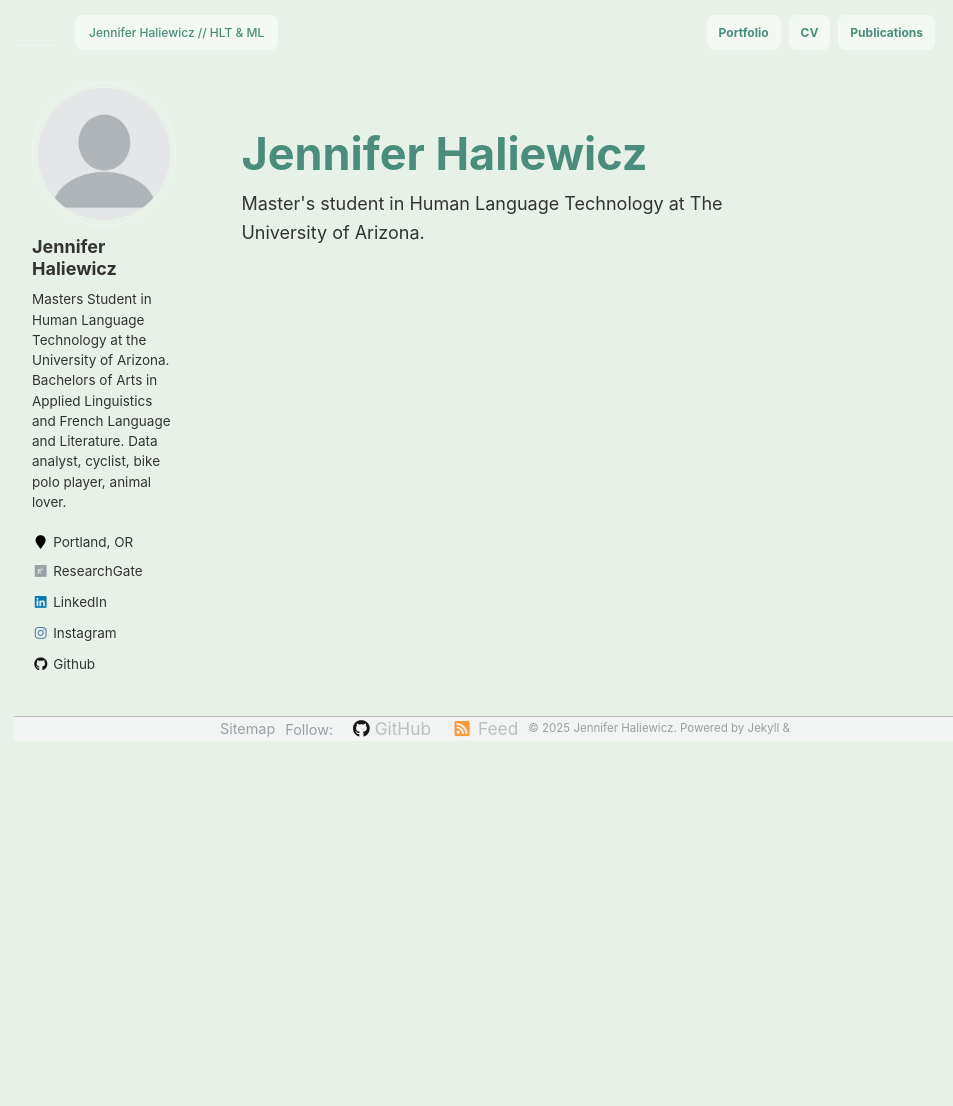
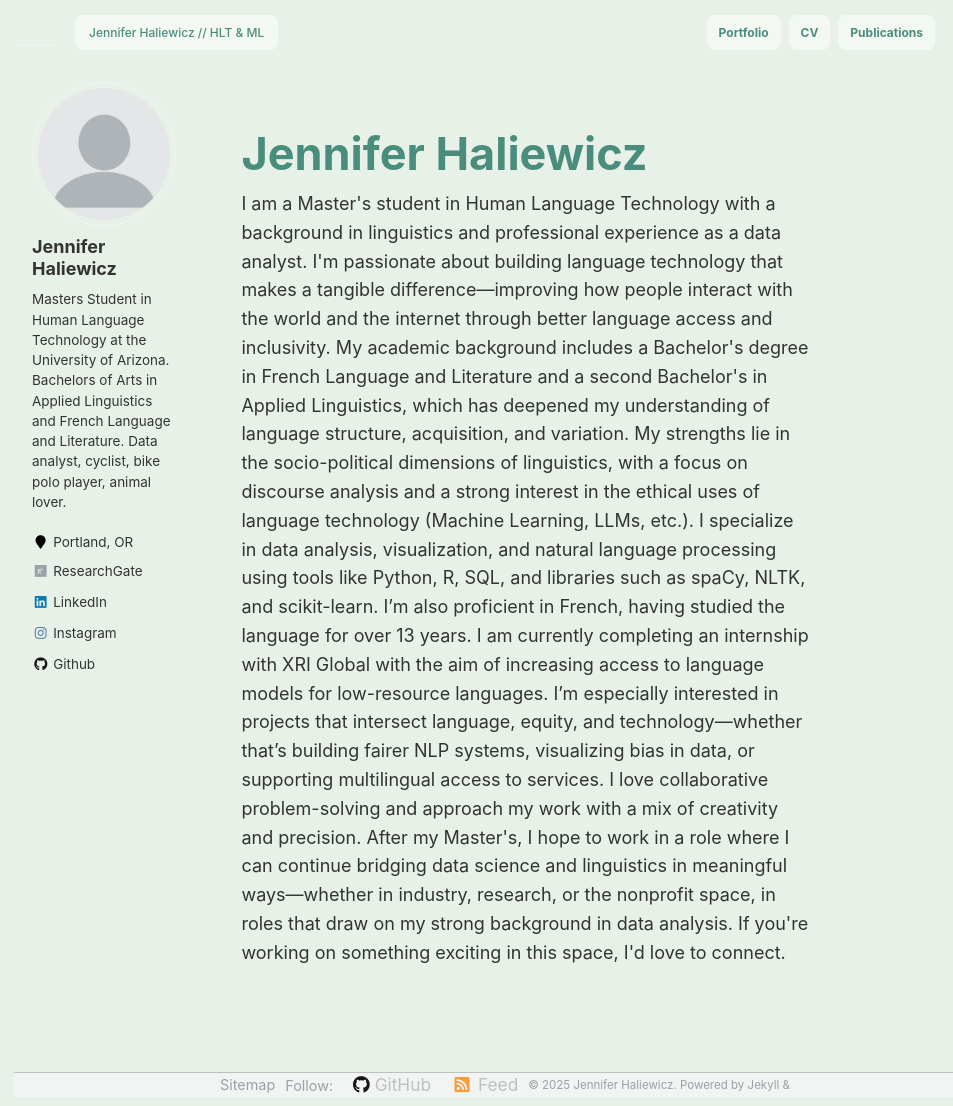
Before and after one commit to rofljen/HLTProfessionalSite, a Jekyll site: the page built from index.html, in a window 1280 px wide and 1106 px high. Shown: the whole window, without its empty margins (135-1088 px from the left). Built offline with Jekyll 4.4.1, drawn with Linux system fonts in a browser that asks for light colours.

Commit message:
Update index.html

```diff
--- a/index.html
+++ b/index.html
@@ -94,8 +94,20 @@
         <body>
     <header>
         <h1>Jennifer Haliewicz</h1>
-        <div class="site-summary">
-Master's student in Human Language Technology at The University of Arizona.</div>
+       <div class="site-summary">
+  I am a Master's student in Human Language Technology with a background in linguistics and professional experience as a data analyst. I'm passionate about building language technology that makes a tangible difference—improving how people interact with the world and the internet through better language access and inclusivity.
+
+  My academic background includes a Bachelor's degree in French Language and Literature and a second Bachelor's in Applied Linguistics, which has deepened my understanding of language structure, acquisition, and variation. My strengths lie in the socio-political dimensions of linguistics, with a focus on discourse analysis and a strong interest in the ethical uses of language technology (Machine Learning, LLMs, etc.).
+
+  I specialize in data analysis, visualization, and natural language processing using tools like Python, R, SQL, and libraries such as spaCy, NLTK, and scikit-learn. I’m also proficient in French, having studied the language for over 13 years.
+
+  I am currently completing an internship with XRI Global with the aim of increasing access to language models for low-resource languages. I’m especially interested in projects that intersect language, equity, and technology—whether that’s building fairer NLP systems, visualizing bias in data, or supporting multilingual access to services.
+
+  I love collaborative problem-solving and approach my work with a mix of creativity and precision. After my Master's, I hope to work in a role where I can continue bridging data science and linguistics in meaningful ways—whether in industry, research, or the nonprofit space, in roles that draw on my strong background in data analysis.
+
+  If you're working on something exciting in this space, I'd love to connect.
+</div>
+
     </header>
     </div>
 </div>
```
